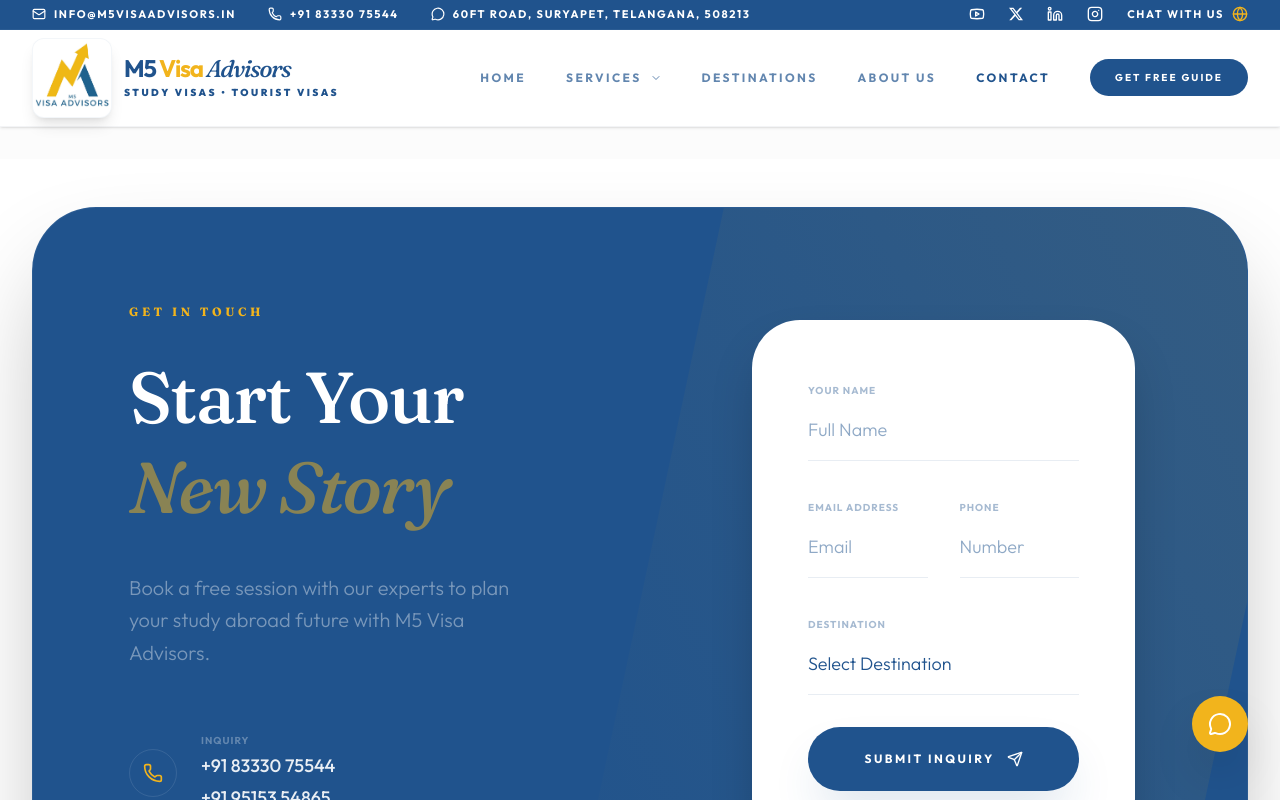
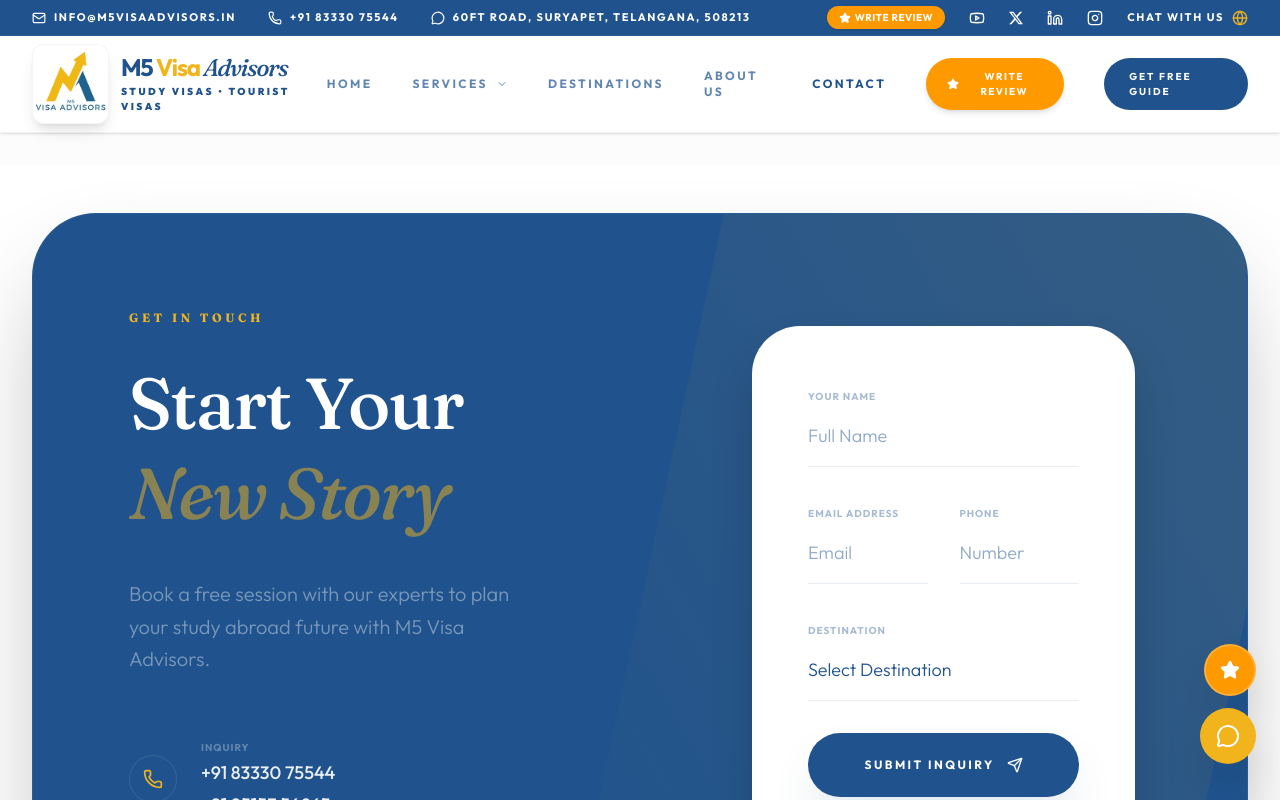
Before and after one commit to SuprajaDarapaneni/m5visa-advisors, a React (Vite) app: page /contact in a window 1280 px wide. Shown: the top 800 px of the page. Built offline with nearby package versions, Linux system fonts and the light colour scheme.

Commit message:
newImplement feature X to enhance user experience and optimize performance

```diff
--- a/src/components/FloatingActions.tsx
+++ b/src/components/FloatingActions.tsx
@@ -1,8 +1,25 @@
-import { MessageCircle, Phone } from 'lucide-react';
+import { MessageCircle, Phone, Star } from 'lucide-react';
 
 export default function FloatingActions() {
+  const handleOpenReviewModal = () => {
+    window.dispatchEvent(new CustomEvent('open-review-modal'));
+  };
+
   return (
-    <div className="fixed bottom-8 right-8 z-[100] flex flex-col space-y-4">
+    <div className="fixed bottom-6 right-6 z-[100] flex flex-col items-end space-y-3">
+      {/* Quick Write a Review Floating Button */}
+      <button
+        onClick={handleOpenReviewModal}
+        className="bg-amber-500 text-white p-3.5 rounded-full shadow-2xl hover:scale-110 transition-transform flex items-center justify-center group cursor-pointer border-2 border-white/20"
+        title="Write a Review"
+      >
+        <Star className="w-5 h-5 fill-white" />
+        <span className="max-w-0 overflow-hidden group-hover:max-w-xs group-hover:ml-2.5 transition-all duration-300 whitespace-nowrap font-bold text-xs uppercase tracking-wider">
+          Write a Review
+        </span>
+      </button>
+
+      {/* WhatsApp Floating Button */}
       <a
         href="https://wa.me/918333075544"
         target="_blank"
@@ -16,7 +33,7 @@ export default function FloatingActions() {
       </a>
 
       <a
-        href="tel:+919515354865"
+        href="tel:+918333075544"
         className="bg-brand text-white p-4 rounded-full shadow-2xl hover:scale-110 transition-transform flex items-center justify-center lg:hidden"
       >
         <Phone className="w-6 h-6" />
--- a/src/components/Navbar.tsx
+++ b/src/components/Navbar.tsx
@@ -1,6 +1,6 @@
 import { useState, useEffect } from 'react';
 import { motion, AnimatePresence } from 'framer-motion';
-import { Menu, X, Phone, Mail, Instagram, Linkedin, ChevronDown, MessageCircle, Globe, Youtube } from 'lucide-react';
+import { Menu, X, Phone, Mail, Instagram, Linkedin, ChevronDown, MessageCircle, Globe, Youtube, Star } from 'lucide-react';
 import { Link, useLocation } from 'react-router-dom';
 
 export default function Navbar() {
@@ -54,6 +54,13 @@ export default function Navbar() {
               </span>
             </div>
             <div className="flex items-center space-x-6">
+              <button
+                onClick={() => window.dispatchEvent(new CustomEvent('open-review-modal'))}
+                className="bg-amber-500 hover:bg-amber-600 text-white px-3 py-1 rounded-full text-[10px] font-bold uppercase tracking-wider flex items-center space-x-1 cursor-pointer transition-transform hover:scale-105 shadow-sm"
+              >
+                <Star className="w-3 h-3 fill-white text-white" />
+                <span>Write Review</span>
+              </button>
               <a href="https://youtube.com/@m5visaadvisors?si=iVoRuCIX3QMzz0Yl" target="_blank" rel="noopener noreferrer" className="hover:text-accent transition-colors"><Youtube className="w-4 h-4" /></a>
               <a href="https://x.com/m5visaadvisors" target="_blank" rel="noopener noreferrer" className="hover:text-accent transition-colors">
                 <svg viewBox="0 0 24 24" className="w-3.5 h-3.5 fill-current" aria-hidden="true">
@@ -193,6 +200,14 @@ export default function Navbar() {
               Contact
             </Link>
 
+            <button
+              onClick={() => window.dispatchEvent(new CustomEvent('open-review-modal'))}
+              className="bg-amber-500 hover:bg-amber-600 text-white px-5 py-2.5 rounded-full text-[10px] font-bold uppercase tracking-[0.15em] flex items-center space-x-1.5 shadow-md hover:shadow-lg transition-all cursor-pointer border border-transparent hover:border-white/20"
+            >
+              <Star className="w-3.5 h-3.5 fill-white text-white" />
+              <span>Write Review</span>
+            </button>
+
             <a
               href="https://wa.me/918333075544"
               target="_blank"
@@ -204,7 +219,14 @@ export default function Navbar() {
           </div>
 
           {/* Mobile Menu Toggle */}
-          <div className="md:hidden">
+          <div className="md:hidden flex items-center space-x-2">
+            <button
+              onClick={() => window.dispatchEvent(new CustomEvent('open-review-modal'))}
+              className="bg-amber-500 text-white p-2 rounded-lg text-xs font-bold uppercase flex items-center space-x-1"
+            >
+              <Star className="w-3.5 h-3.5 fill-white" />
+              <span className="text-[10px]">Review</span>
+            </button>
             <button
               onClick={() => setIsMobileMenuOpen(!isMobileMenuOpen)}
               className="p-2 text-gray-700"
@@ -246,13 +268,25 @@ export default function Navbar() {
                   {link.name}
                 </Link>
               ))}
-              <div className="pt-6 px-4">
+
+              <div className="pt-4 px-4 space-y-3">
+                <button
+                  onClick={() => {
+                    setIsMobileMenuOpen(false);
+                    window.dispatchEvent(new CustomEvent('open-review-modal'));
+                  }}
+                  className="w-full bg-amber-500 text-white py-3.5 rounded-xl text-center font-bold shadow-lg shadow-amber-500/20 uppercase tracking-widest text-sm flex items-center justify-center space-x-2"
+                >
+                  <Star className="w-4 h-4 fill-white" />
+                  <span>Write a Review</span>
+                </button>
+
                 <a
                   href="https://wa.me/918333075544"
                   target="_blank"
                   rel="noopener noreferrer"
                   onClick={() => setIsMobileMenuOpen(false)}
-                  className="block w-full bg-brand text-white py-4 rounded-xl text-center font-bold shadow-lg shadow-brand/20 uppercase tracking-widest text-sm"
+                  className="block w-full bg-brand text-white py-3.5 rounded-xl text-center font-bold shadow-lg shadow-brand/20 uppercase tracking-widest text-sm"
                 >
                   Apply Now
                 </a>
--- a/src/components/Testimonials.tsx
+++ b/src/components/Testimonials.tsx
@@ -100,6 +100,15 @@ export default function Testimonials() {
 
   // Load reviews from MongoDB backend and localStorage fallback
   useEffect(() => {
+    const handleOpenModal = () => {
+      setIsFormOpen(true);
+      const testimonialsElem = document.getElementById('testimonials') || document.getElementById('reviews');
+      if (testimonialsElem) {
+        testimonialsElem.scrollIntoView({ behavior: 'smooth' });
+      }
+    };
+    window.addEventListener('open-review-modal', handleOpenModal);
+
     async function fetchMongoReviews() {
       try {
         const res = await fetch('/api/reviews');
@@ -134,6 +143,10 @@ export default function Testimonials() {
     }
 
     fetchMongoReviews();
+
+    return () => {
+      window.removeEventListener('open-review-modal', handleOpenModal);
+    };
   }, []);
 
   const handleSubmit = async (e: React.FormEvent) => {
@@ -546,7 +559,26 @@ export default function Testimonials() {
                     )}
                   </div>
 
-                  <p className="text-brand/80 italic mb-8 leading-relaxed text-sm sm:text-base">
+                  {/* If student uploaded a photo with their review, display it prominently near the review text */}
+                  {review.image && review.image.trim() !== '' && (
+                    <div className="mb-4 overflow-hidden rounded-2xl border border-brand/10 bg-brand-light/30 shadow-sm relative group/img">
+                      <img
+                        src={review.image}
+                        alt={`${review.name}'s photo`}
+                        className="w-full h-48 object-cover group-hover/img:scale-105 transition-transform duration-300"
+                        onError={(e) => {
+                          const parent = (e.target as HTMLElement).parentElement;
+                          if (parent) parent.style.display = 'none';
+                        }}
+                      />
+                      <div className="absolute bottom-2.5 left-2.5 bg-black/60 backdrop-blur-md text-white px-3 py-1 rounded-full text-[10px] font-bold tracking-wider uppercase flex items-center space-x-1.5 shadow">
+                        <ImageIcon className="w-3.5 h-3.5 text-accent" />
+                        <span>Uploaded Photo</span>
+                      </div>
+                    </div>
+                  )}
+
+                  <p className="text-brand/80 italic mb-6 leading-relaxed text-sm sm:text-base">
                     "{review.text}"
                   </p>
                 </div>
@@ -554,13 +586,12 @@ export default function Testimonials() {
                 <div className="flex items-center justify-between pt-4 border-t border-brand/5">
                   <div className="flex items-center space-x-3">
                     {review.image && review.image.trim() !== '' ? (
-                      <div className="w-11 h-11 rounded-full overflow-hidden border-2 border-brand/10 bg-brand/5 flex items-center justify-center font-bold text-brand flex-shrink-0">
+                      <div className="w-12 h-12 rounded-full overflow-hidden border-2 border-accent/40 bg-brand/5 flex items-center justify-center font-bold text-brand flex-shrink-0 shadow-md">
                         <img
                           src={review.image}
                           alt={review.name}
                           className="w-full h-full object-cover"
                           onError={(e) => {
-                            // If image fails to load, replace with initial letter
                             (e.target as HTMLElement).style.display = 'none';
                             const parent = (e.target as HTMLElement).parentElement;
                             if (parent) {
```
